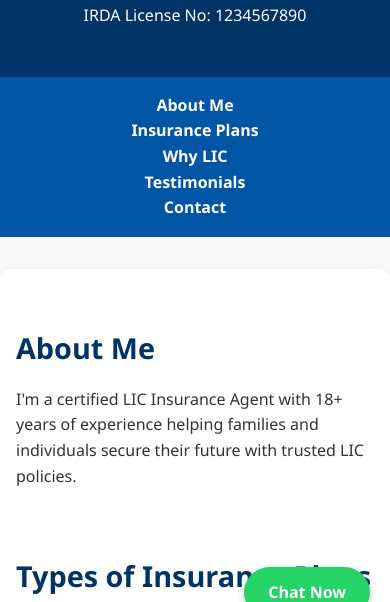
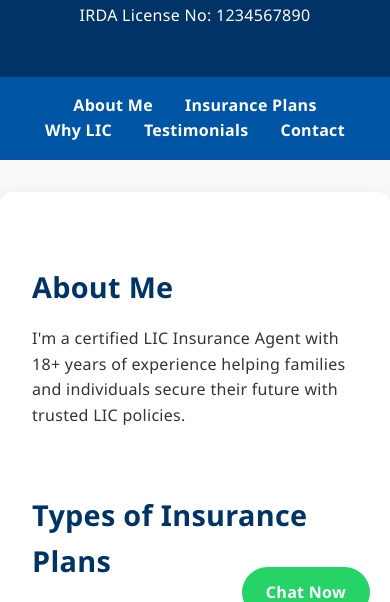
Before and after one commit to dnkjj/lic-agent, a plain HTML site: page index.html in a window 390 px wide. Shown: the part 206-808 px from the top of the page. Drawn offline with Linux system fonts and the light colour scheme.

Commit message:
Update style.css

```diff
--- a/style.css
+++ b/style.css
@@ -4,6 +4,8 @@ body {
   background-color: #f9f9f9;
   color: #333;
   line-height: 1.6;
+  letter-spacing: 0.3px;
+  font-size: 16px;
 }
 
 header {
@@ -69,6 +71,7 @@ form input, form textarea {
   border-radius: 8px;
   font-size: 1em;
   width: 100%;
+  box-shadow: 0 1px 3px rgba(0,0,0,0.1);
 }
 
 form button {
@@ -79,7 +82,8 @@ form button {
   border-radius: 8px;
   cursor: pointer;
   font-size: 1em;
-  transition: background 0.3s ease;
+  transition: all 0.3s ease;
+  box-shadow: 0 2px 6px rgba(0,0,0,0.1);
 }
 
 form button:hover {
@@ -113,17 +117,4 @@ footer {
   border-radius: 30px;
   text-decoration: none;
   font-weight: bold;
-  box-shadow: 0 4px 8px rgba(0,0,0,0.2);
-  z-index: 1000;
-}
-
-@media (max-width: 768px) {
-  nav ul {
-    flex-direction: column;
-    align-items: center;
-  }
-
-  main {
-    padding: 2em 1em;
-  }
-}
+  box-shadow: 0 4px 8px rgba(0
```
